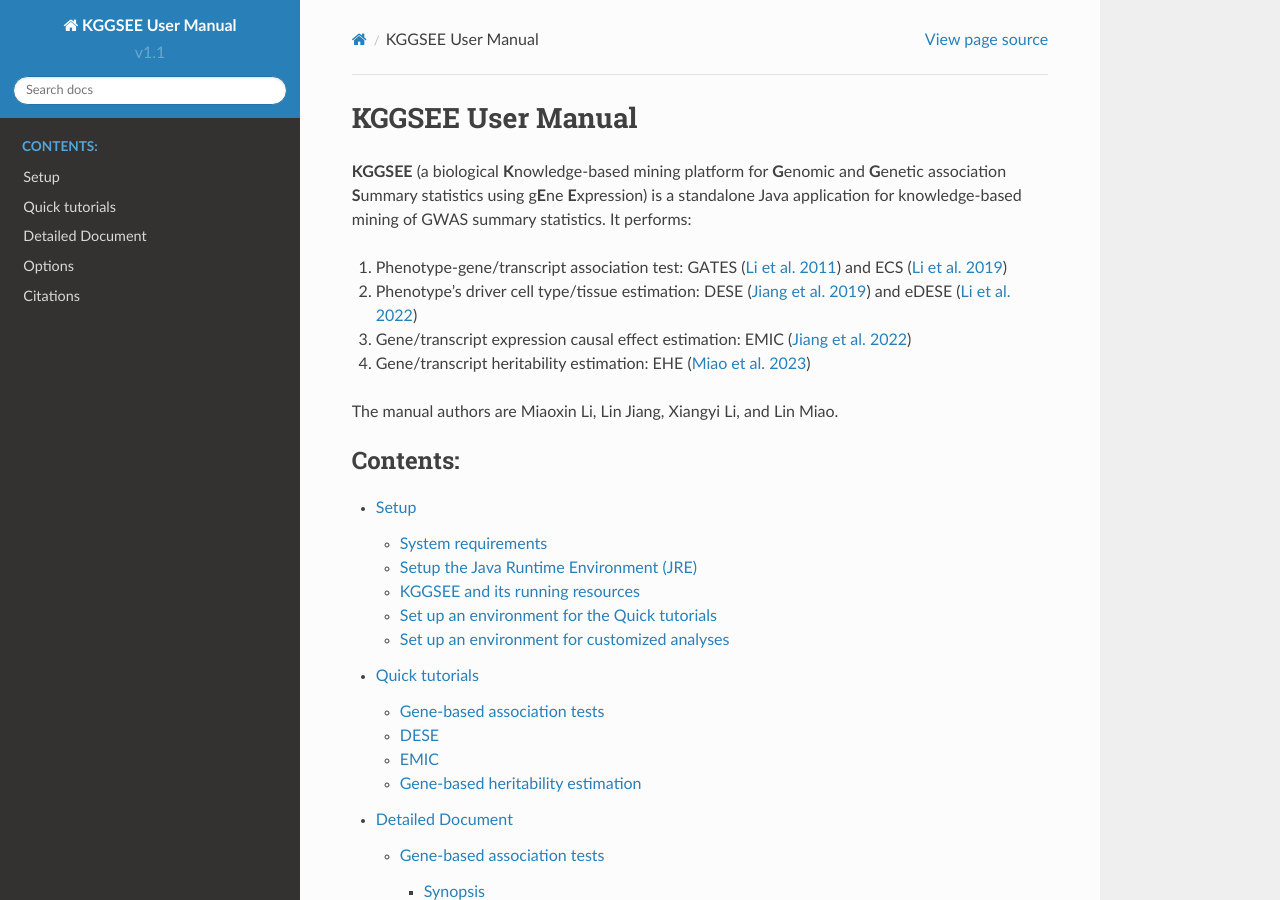
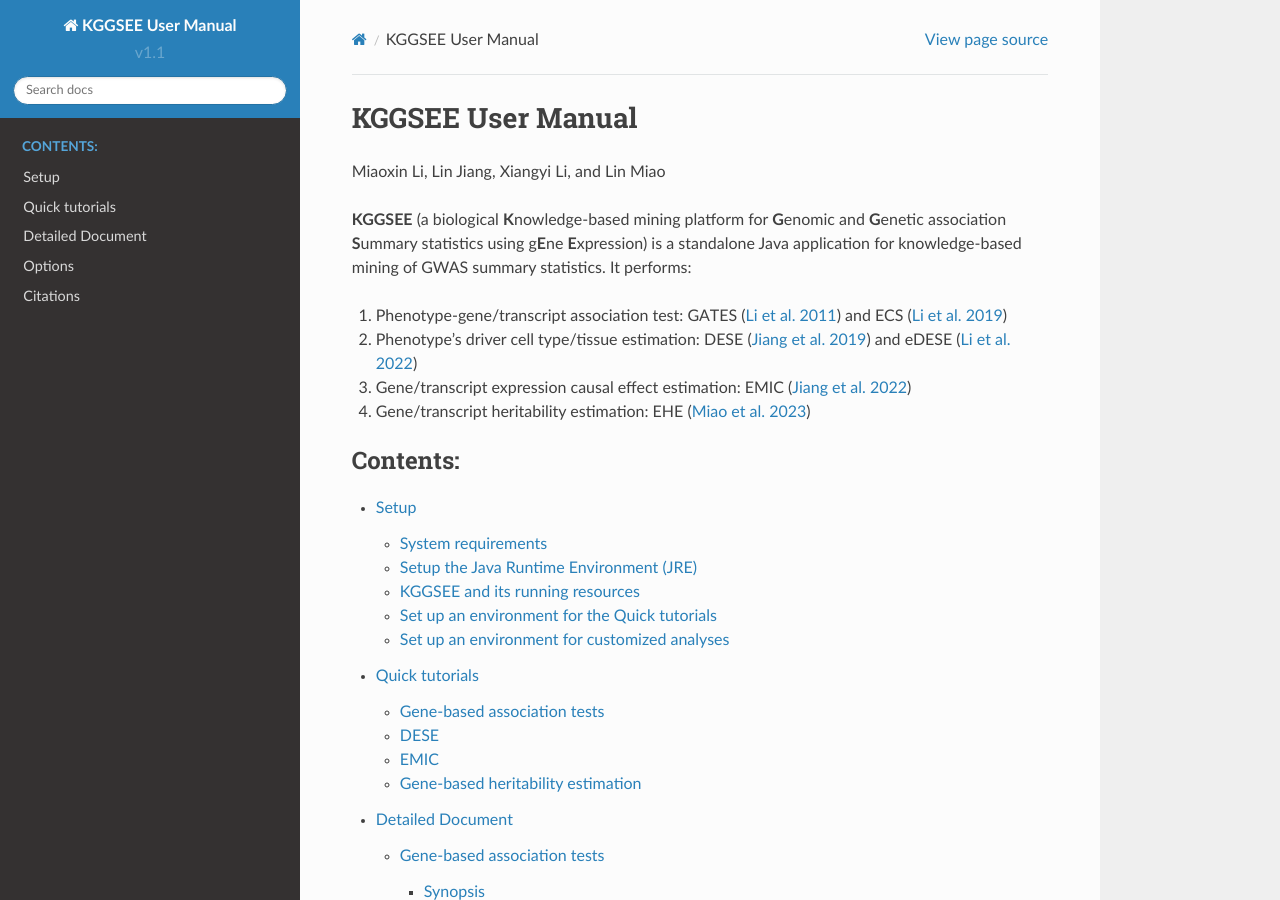
Before and after one commit to pmglab/KGGSEE, a Sphinx documentation site: the page built from doc/source/index.rst, in a window 1280 px wide and 900 px high. Built offline with Sphinx 7.4.7 and the Read the Docs theme 2.0.0, drawn with Linux system fonts in a browser that asks for light colours; some of the changed lines change nothing that is shown.

Commit message:
Update index.rst

```diff
--- a/doc/source/index.rst
+++ b/doc/source/index.rst
@@ -1,6 +1,8 @@
 ##################
 KGGSEE User Manual
 ##################
+
+Miaoxin Li, Lin Jiang, Xiangyi Li, and Lin Miao
 
 .. _four_analyses:
 
@@ -11,8 +13,6 @@ KGGSEE User Manual
 3. Gene/transcript expression causal effect estimation: EMIC (`Jiang et al. 2022 <https://doi.org/10.1016/j.ajhg.2022.04.004>`_)
 4. Gene/transcript heritability estimation: EHE (`Miao et al. 2023 <https://doi.org/10.1016/j.ajhg.2023.08.006>`_)
 
-The manual authors are Miaoxin Li, Lin Jiang, Xiangyi Li, and Lin Miao.
-
 .. toctree::
     :maxdepth: 4
     :caption: Contents:
```
